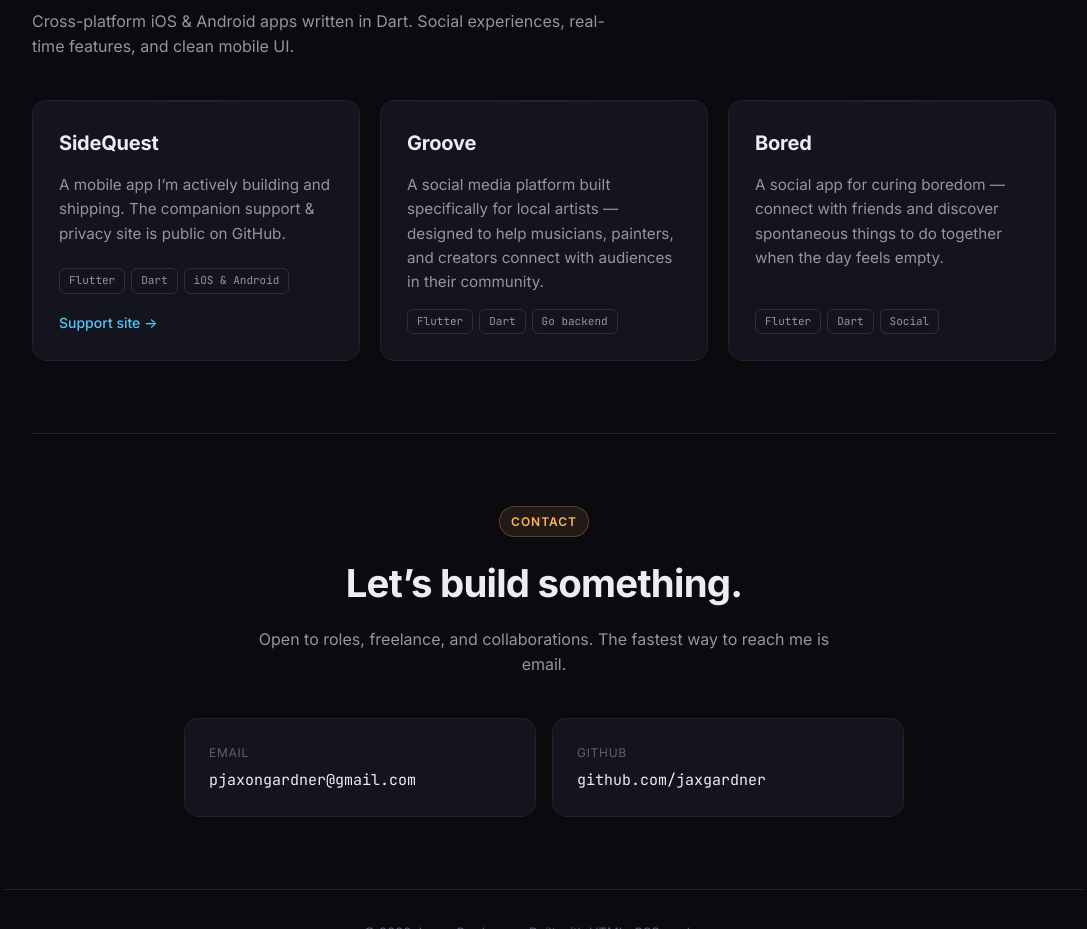
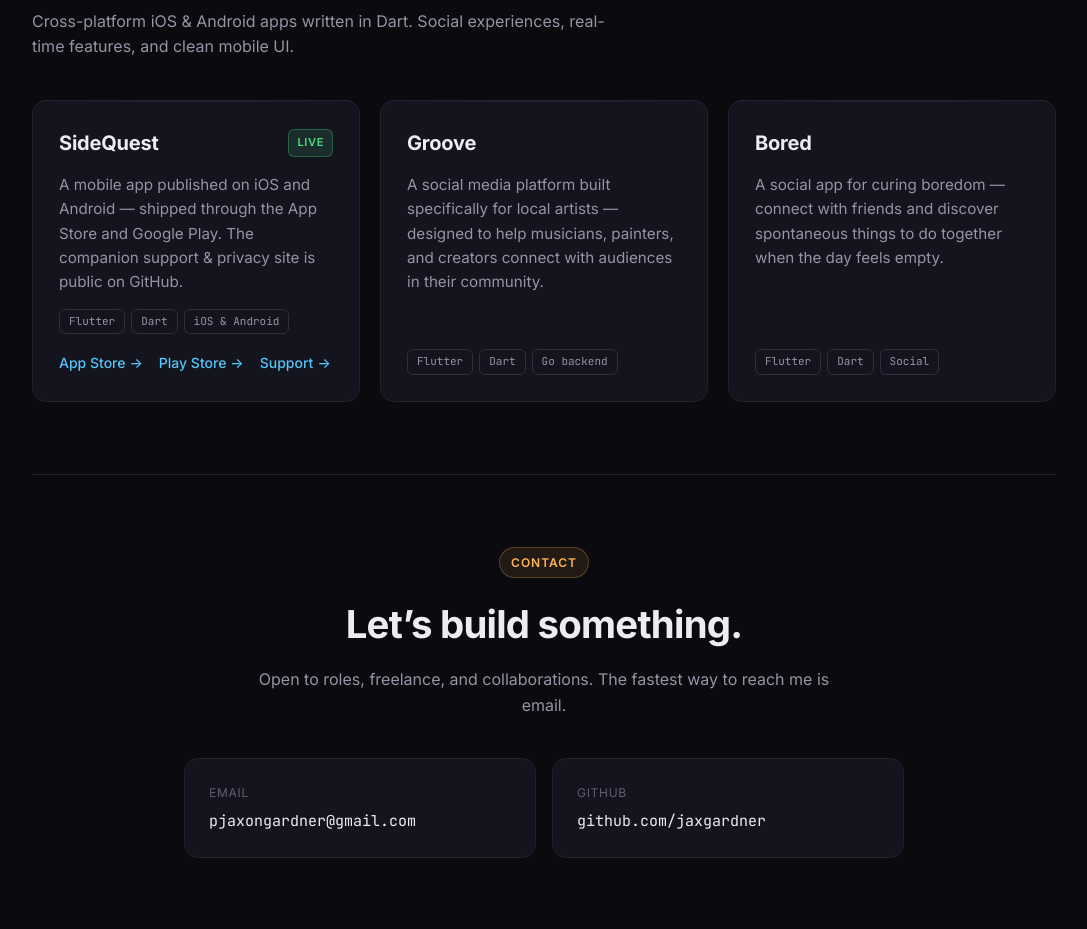
Before and after one commit to jaxgardner/jaxgardner.github.io, a plain HTML site: page index.html in a window 1280 px wide. Shown: the part 1527-2456 px from the top of the page, without its empty margins (96-1183 px from the left). Drawn offline with Linux system fonts and the light colour scheme.

Commit message:
Add App Store and Play Store links to SideQuest

```diff
--- a/index.html
+++ b/index.html
@@ -86,16 +86,23 @@
         <article class="card">
           <header class="card-head">
             <h3>SideQuest</h3>
+            <span class="status live">Live</span>
           </header>
-          <p class="card-desc">A mobile app I&rsquo;m actively building and shipping. The companion support &amp; privacy site is public on GitHub.</p>
+          <p class="card-desc">A mobile app published on iOS and Android — shipped through the App Store and Google Play. The companion support &amp; privacy site is public on GitHub.</p>
           <ul class="stack">
             <li>Flutter</li>
             <li>Dart</li>
             <li>iOS &amp; Android</li>
           </ul>
           <div class="card-links">
+            <a class="link" href="https://apps.apple.com/app/sidequest-just-because/id6769228934" target="_blank" rel="noopener">
+              App Store <span aria-hidden="true">→</span>
+            </a>
+            <a class="link" href="https://play.google.com/store/apps/details?id=dev.gardner.sidequest" target="_blank" rel="noopener">
+              Play Store <span aria-hidden="true">→</span>
+            </a>
             <a class="link" href="https://github.com/jaxgardner/sidequest-website" target="_blank" rel="noopener">
-              Support site <span aria-hidden="true">→</span>
+              Support <span aria-hidden="true">→</span>
             </a>
           </div>
         </article>
```
